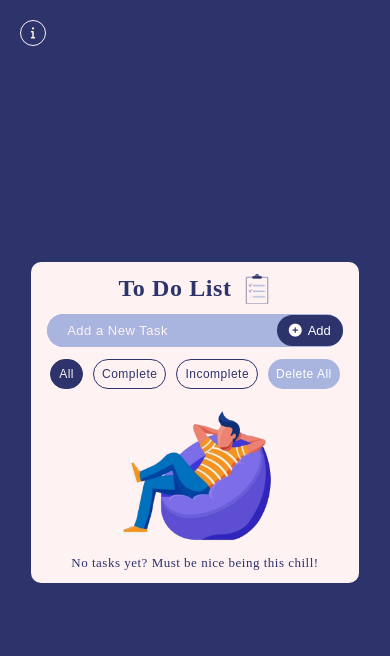
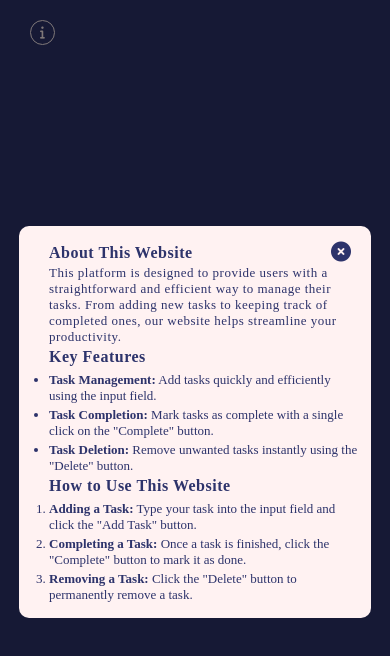
Before and after one commit to Abhiram1502/To-Do-List, a plain HTML site: page index.html in a window 390 px wide. Drawn offline with Linux system fonts and the light colour scheme; a web font is replaced by a local one.

Commit message:
Add files via upload
Responsive

```diff
--- a/index.html
+++ b/index.html
@@ -13,9 +13,28 @@
 </head>
 <body>
     <div class="tdl-container">
+        <i id="info" class="fa-solid fa-info"></i>
         <div class="info-section">
-            <i class="fa-solid fa-info"></i>
-            <div class="info--content"></div>
+            <div class="info-content">
+                <span id="close"><i class="fa-solid fa-circle-xmark"></i></span>
+                <h2>About This Website</h2>
+                <p>
+                    This platform is designed to provide users with a straightforward and efficient way to manage their tasks.
+                    From adding new tasks to keeping track of completed ones, our website helps streamline your productivity.
+                </p>
+                <h2>Key Features</h2>
+                <ul>
+                    <li><strong>Task Management:</strong> Add tasks quickly and efficiently using the input field.</li>
+                    <li><strong>Task Completion:</strong> Mark tasks as complete with a single click on the "Complete" button.</li>
+                    <li><strong>Task Deletion:</strong> Remove unwanted tasks instantly using the "Delete" button.</li>
+                </ul>
+                <h2>How to Use This Website</h2>
+                <ol>
+                    <li><strong>Adding a Task:</strong> Type your task into the input field and click the "Add Task" button.</li>
+                    <li><strong>Completing a Task:</strong> Once a task is finished, click the "Complete" button to mark it as done.</li>
+                    <li><strong>Removing a Task:</strong> Click the "Delete" button to permanently remove a task.</li>
+                </ol>
+            </div>
         </div>
         <div class="to-do-list">
             <div class="heading">
--- a/script.js
+++ b/script.js
@@ -97,12 +97,17 @@ function showAll(){
     });
 }
 function deleteAll(){
+    const confirmation=confirm("Are you sure you want to delete all tasks..!");
+    if(confirmation){
         let allTask=document.querySelectorAll('.list-content');
         allTask.forEach(task => {
             task.remove();
             emptyList();
         });
         saveData();
+    }else{
+        return;
+    }
 }
 
 //Storing Data in Loacal Storage
@@ -117,3 +122,14 @@ function showData(){
     emptyList();
 }
 showData();
+
+const info=document.getElementById('info');
+const infoSection=document.querySelector('.info-section');
+const closeInfo=document.getElementById('close');
+
+info.addEventListener("click",()=>{
+    infoSection.style.display='flex';
+})
+closeInfo.addEventListener("click",()=>{
+    infoSection.style.display='none';
+})
--- a/style.css
+++ b/style.css
@@ -20,6 +20,9 @@ body{
     background-color: var(--white);
     border-radius: 10px;
     padding: 20px  25px 20px 25px;
+    overflow: hidden;
+    width: 40vw;
+    z-index: 1;
 }
 .heading{
     font-family: "SUSE", serif;
@@ -46,6 +49,8 @@ body{
     margin-top: 10px;
     display: flex;
     align-items: center;
+    justify-self:center;
+    width: 85%;
 }
 .addTask input{
     height: 100%;
@@ -66,7 +71,7 @@ body{
 }
 .addTask button{
     font-size: 15px;
-    padding: 10px 15px 10px 15px;
+    padding: 10px 5% 10px 5%;
     border-radius: 20px;
     border: none;
     background-color: var(--Dblue);
@@ -83,7 +88,7 @@ body{
     padding: 7px 10px 7px 10px;
     border-radius: 20px;
     border: 1px solid var(--Dblue);
-    margin: 0px 8px 0px 8px;
+    margin: 0px 10px 0px 10px;
     color: var(--Dblue);
     font-weight: 600px;
     letter-spacing: 0.5px;
@@ -121,7 +126,7 @@ body{
 }
 .list-container li{
     cursor: pointer;
-    padding: 10px 10px 10px 40px;
+    padding: 10px 80px 10px 40px;
     text-align: left;
     font-family: "SUSE", serif;
     letter-spacing: 0.5px;
@@ -129,6 +134,7 @@ body{
     position: relative;
     display: flex;
     font-size: 17px;
+    word-break: break-word;
 }
 .list-container li span{
     background-size: cover;
@@ -175,24 +181,81 @@ button.inactive{
 }
 
 
-.info-section{
+#info{
     color: var(--white);
     border: 1.5px solid var(--white);
     position: fixed;
-    top: 20px;
-    left: 20px;
+    top: 30px;
+    left: 30px;
     padding: 6px;
+    height: 15px;
+    width: 15px;
     display: flex;
     align-items: center;
     justify-content: center;
     border-radius: 50%;
     font-size: 15px;
-    height: 15px;
-    width: 15px;
+}
+.info-section{
+    position: fixed;
+    background-color: rgba(0, 0, 0, 0.5);
+    height: 100vh;
+    width: 100vw;
+    top: 0;
+    left: 0;
+    z-index: 2;
+    display: flex;
+    align-items: center;
+    justify-content: center;
+    display: noe;
+}
+.info-content{
+    display: flex;
+    flex-direction: column;
+    background-color: var(--white);
+    color: var(--Dblue);
+    width: 50vw;
+    z-index: 9;
+    font-family: "SUSE", serif;
+    padding: 20px 10px 20px 40px;
+    text-align: left;
+    border-radius: 10px;
+    position: relative;
+}
+.info-content span{
+    position: absolute;
+    font-size: 20px;
+    top: 15px;
+    right: 20px;
+    cursor: pointer;
+}
+.info-content h2{
+    letter-spacing: 0.5px;
+    font-size: 20px;
+    margin: 5px 0px 5px 0px;
+}
+.info-content p{
+    letter-spacing: 0.5px;
+}
+.info-content li{
+    margin-top: 5px;
+}
+
+@media (max-width:890px){
+    .to-do-list{
+        width: 60vw;
+    }
+    .info-content{
+        width: 70vw;
+    }
 }
 @media (max-width:450px){
     .to-do-list{
+        width: 80vw;
         padding: 12px 16px 12px 16px;
+    }
+    .addTask{
+        width: 90%;
     }
     .heading{
         font-size: 16px;
@@ -231,7 +294,7 @@ button.inactive{
     }
     .list-container li{
         cursor: pointer;
-        padding: 8px 8px 8px 40px;
+        padding: 8px 70px 8px 40px;
         font-size: 16px;
     }
     .list-container li span{
@@ -247,11 +310,40 @@ button.inactive{
         height: 18px;
         width: 18px;
     }
-    .info-section{
-        padding: 6px;
-        border-radius: 50%;
-        font-size: 12px;
-        height: 12px;
-        width: 12px;
+    #info{
+        top: 20px;
+        padding: 4px;
+        font-size: 13px;
+    }
+    .info-content{
+        width: 80vw;
+        padding: 15px 10px 15px 30px;
+    }
+    .info-content h2{
+        font-size: 16px;
+        margin: 3px 0px 3px 0px;
+    }
+    .info-content p{
+        letter-spacing: 0.5px;
+        font-size: 13px;
+    }
+    .info-content li{
+        margin-top: 3px;
+        font-size: 13px;
     }
 }
+@media (max-width:360px) {
+    .to-do-list{
+        width: 85vw;
+        padding: 10px 10px 10px 10px;
+    }
+    .addTask{
+        width: 95%;
+    }
+    .filter-section button{
+        padding: 7px;
+        font-size: 11px;
+        margin: 0px 2px 0px 2px;
+        white-space: nowrap;
+    }
+}
```
Lines whose indentation alone changed are shown as unchanged.
